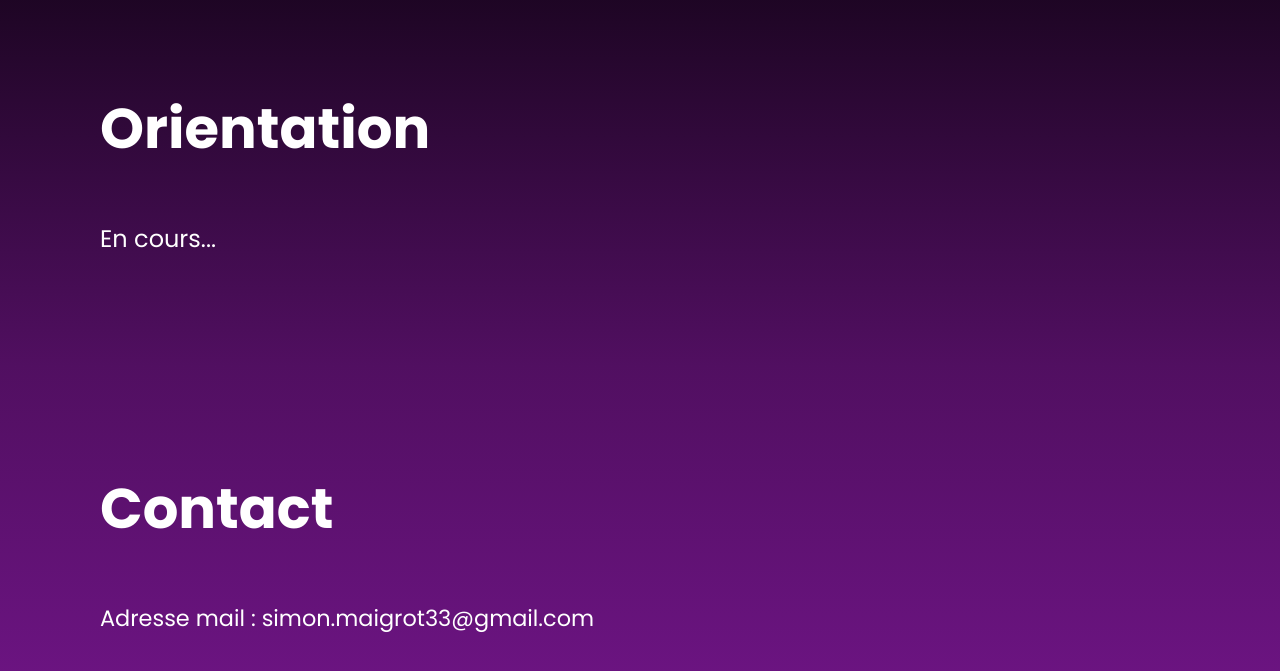
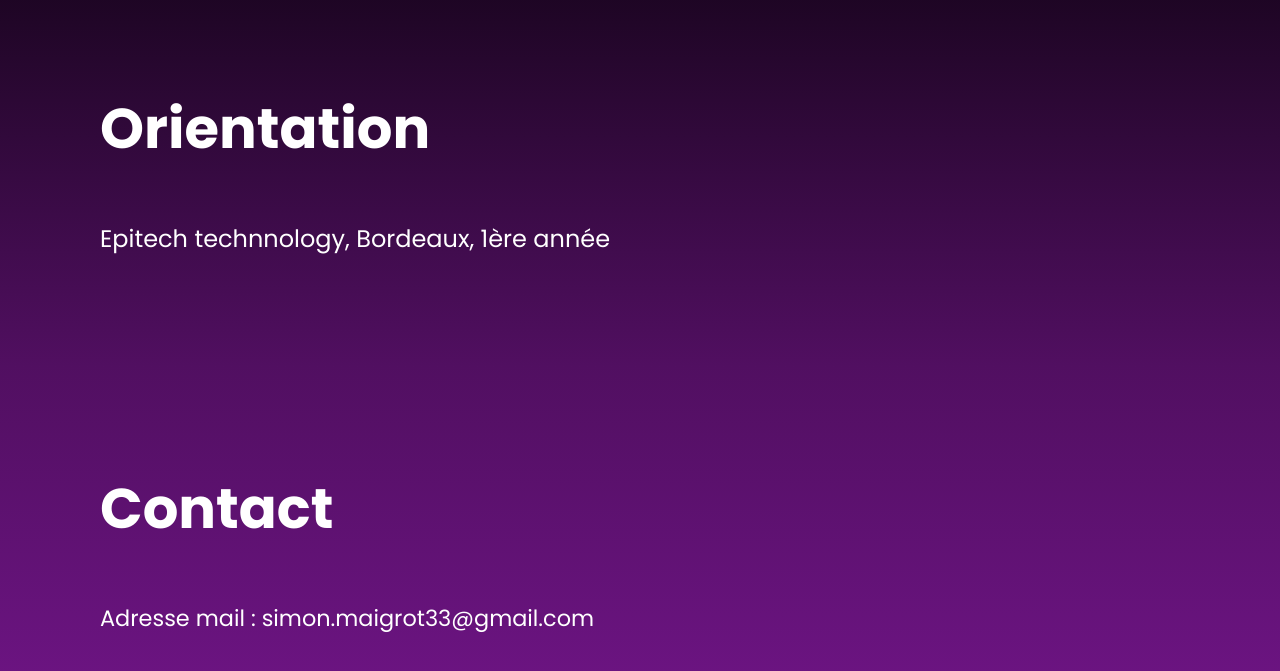
Before and after one commit to SimonMaigrot/SimonMaigrot.github.io, a plain HTML site: page index.html in a window 1280 px wide. Shown: the part 1334-2005 px from the top of the page. Drawn offline with Linux system fonts and the light colour scheme.

Commit message:
Update index.html

```diff
--- a/index.html
+++ b/index.html
@@ -34,7 +34,7 @@
     </div>
     <div class="orientation" id="orientation">
         <h2>Orientation</h2>
-        <p>En cours...</p>
+        <p>Epitech technnology, Bordeaux, 1ère année</p>
     </div>
     <div class="contact" id="contact">
         <h2>Contact</h2>
```
